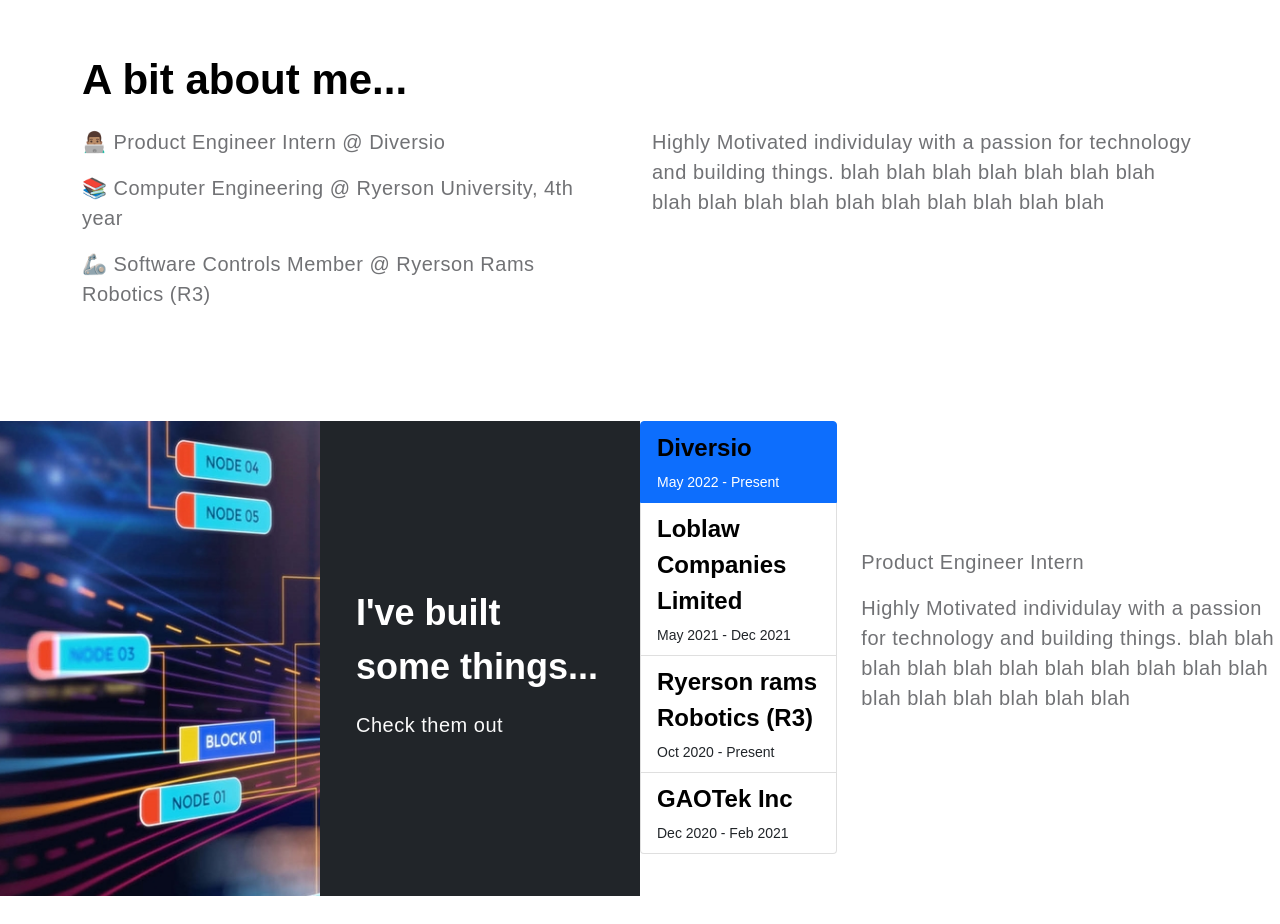
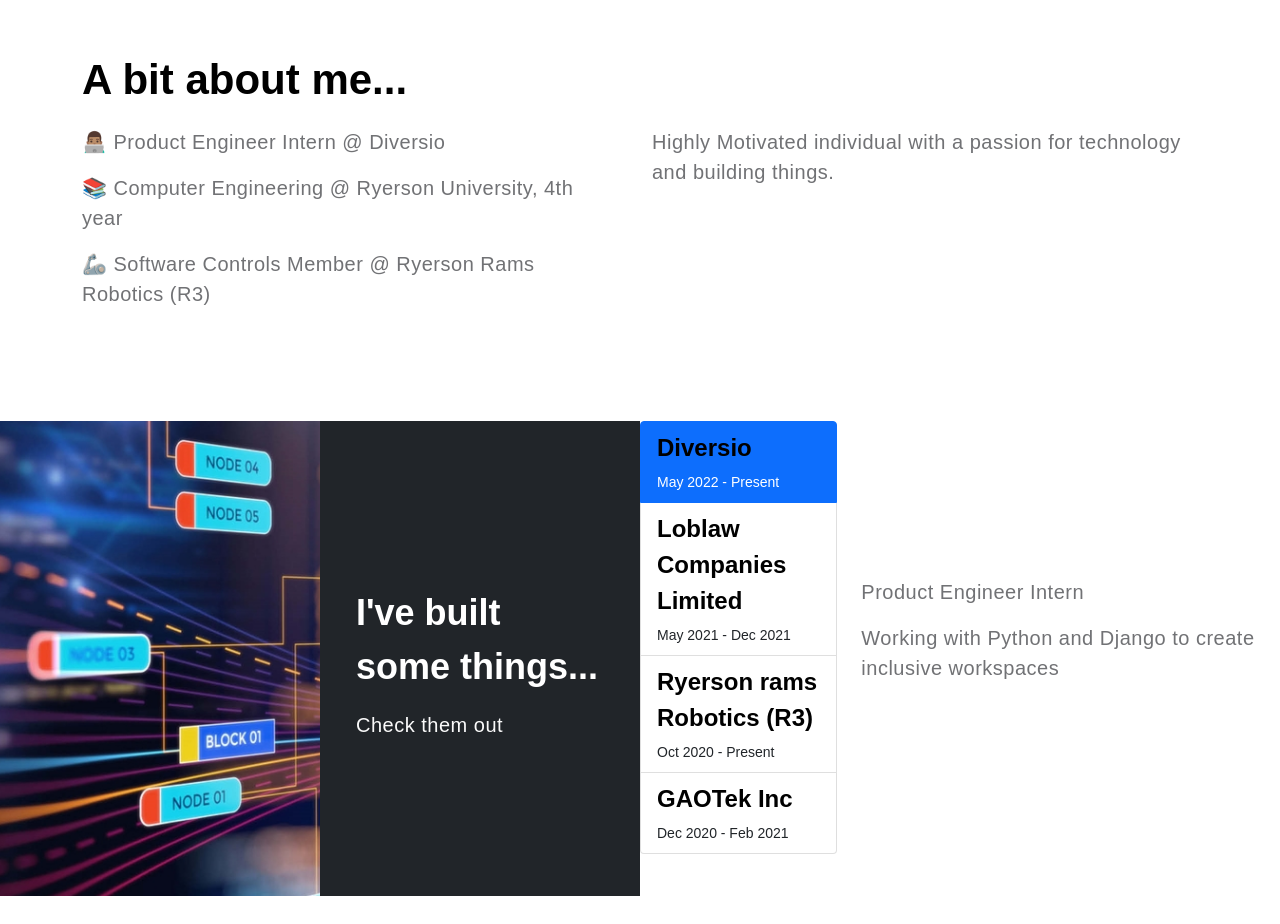
Before and after one commit to d27khan/d27khan.github.io, a plain HTML site: page index.html in a window 1280 px wide. Shown: the part 940-1864 px from the top of the page. Drawn offline with nearby package versions, Linux system fonts and the light colour scheme.

Commit message:
Updated descriptions

```diff
--- a/index.html
+++ b/index.html
@@ -106,7 +106,7 @@
                     </div>
 
                     <div class="col-lg-6">
-                        <p data-aos="fade-left" data-aos-delay="500">Highly Motivated individulay with a passion for technology and building things. blah blah blah blah blah blah blah blah blah blah blah blah blah blah blah blah blah</p>
+                        <p data-aos="fade-left" data-aos-delay="500">Highly Motivated individual with a passion for technology and building things.</p>
                     </div>
 
                 </div>
@@ -157,19 +157,24 @@
                                     <div class="tab-content" id="nav-tabContent">
                                         <div class="tab-pane fade show active" id="list-home" role="tabpanel" aria-labelledby="list-home-list">
                                             <p data-aos="fade-left" data-aos-delay="500">Product Engineer Intern</p>
-                                            <p data-aos="fade-left" data-aos-delay="500">Highly Motivated individulay with a passion for technology and building things. blah blah blah blah blah blah blah blah blah blah blah blah blah blah blah blah blah</p>
+                                            <p data-aos="fade-left" data-aos-delay="500">Working with Python and Django to create inclusive workspaces</p>
                                         </div>
                                         <div class="tab-pane fade" id="list-profile" role="tabpanel" aria-labelledby="list-profile-list">
                                             <p data-aos="fade-left" data-aos-delay="500">Automation Developer Intern</p>
-                                            <p data-aos="fade-left" data-aos-delay="500">Highly Motivated individulay with a passion for technology and building things. blah blah blah blah blah blah blah blah blah blah blah blah blah blah blah blah blah</p>
+                                            <p data-aos="fade-left" data-aos-delay="500">-Attended and provided updates in daily scrum meetings, specifically on a Power Automate flow which created and logged COVID-19 store operating hours for 1300+ Loblaw and Shoppers Drug Mart pharmacy locations,
+                                                decreasing manual processes and increasing efficiency by 98% </p>
+                                            <p data-aos="fade-left" data-aos-delay="500">-Developed a Python script that performed hourly checks on file system’s (AIX) storage limits and reported results back to the system administrator via email, creating ServiceNow tickets for escalation when
+                                                necessary to ensure the system did not exceed the server threshold</p>
                                         </div>
                                         <div class="tab-pane fade" id="list-messages" role="tabpanel" aria-labelledby="list-messages-list">
                                             <p data-aos="fade-left" data-aos-delay="500">Software Controls Member</p>
-                                            <p data-aos="fade-left" data-aos-delay="500">Highly Motivated individulay with a passion for technology and building things. blah blah blah blah blah blah blah blah blah blah blah blah blah blah blah blah blah</p>
+                                            <p data-aos="fade-left" data-aos-delay="500">-Designed and programmed a hockey goalkeeping robot for TSN which can be used wirelessly (through wifi connection) to accurately and easily control the arms of a goalkeeper </p>
+                                            <p data-aos="fade-left" data-aos-delay="500">-Responsible for programming a microcontroller (ESP8266) along with a series of motors and actuators to wirelessly control a robot over a Socket Server with TCP and HTTP communication</p>
                                         </div>
                                         <div class="tab-pane fade" id="list-settings" role="tabpanel" aria-labelledby="list-settings-list">
                                             <p data-aos="fade-left" data-aos-delay="500">Software Developer Intern</p>
-                                            <p data-aos="fade-left" data-aos-delay="500">Highly Motivated individulay with a passion for technology and building things. blah blah blah blah blah blah blah blah blah blah blah blah blah blah blah blah blah</p>
+                                            <p data-aos="fade-left" data-aos-delay="500">-Created Python Scripts using social media API’s in order to handle social media account activity such as posting to pages and viewing analytics</p>
+                                            <p data-aos="fade-left" data-aos-delay="500"> -Automated social media posting, decreasing overall manual time spent by 90% (from 1 hour to 5 minutes) and successfully gaining 100k interactions per month</p>
                                         </div>
                                     </div>
                                 </div>
```
